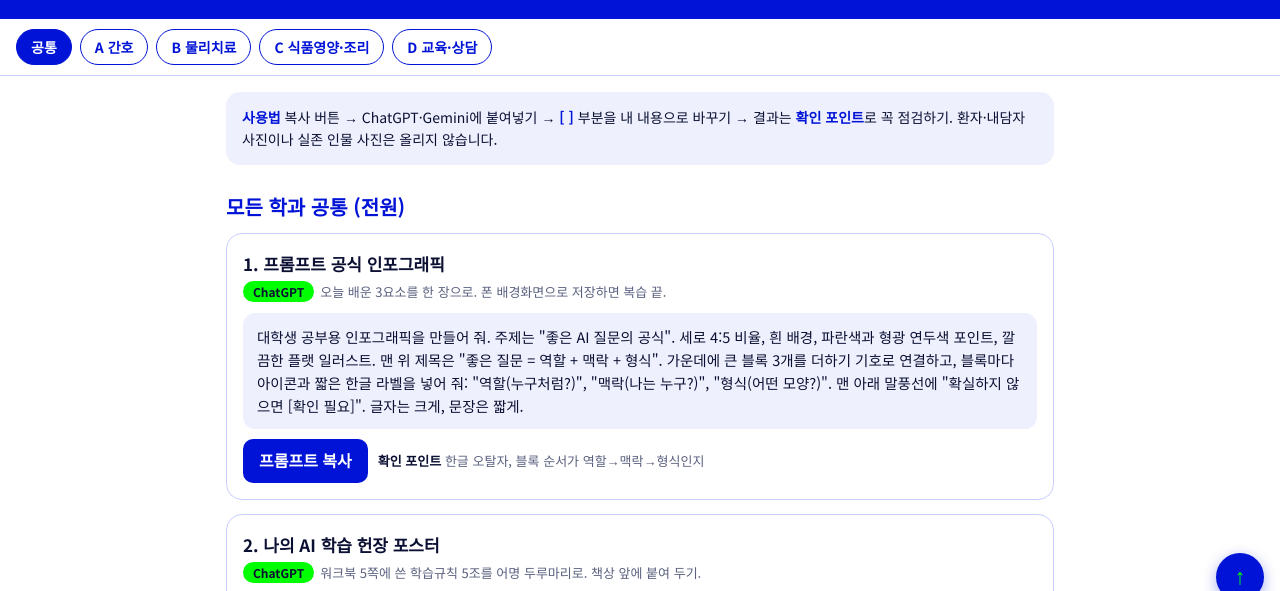
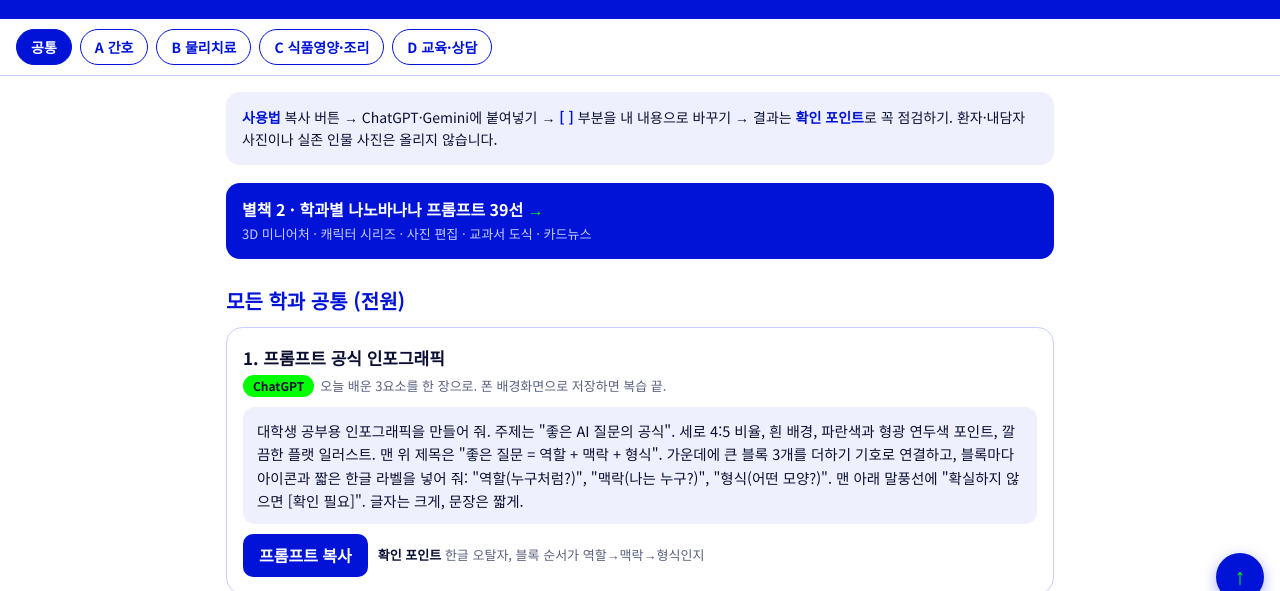
Before and after one commit to utonics/aid-level-1, a plain HTML site: page index.html in a window 1280 px wide. Shown: the part 183-774 px from the top of the page. Drawn offline with Linux system fonts and the light colour scheme.

Commit message:
Add files via upload

```diff
--- a/index.html
+++ b/index.html
@@ -43,6 +43,7 @@ footer{color:var(--muted);font-size:12.5px;text-align:center;padding:24px 16px 4
 <nav id="nav"></nav>
 <main>
 <div class="tip"><b>사용법</b> 복사 버튼 → ChatGPT·Gemini에 붙여넣기 → <b>[ ]</b> 부분을 내 내용으로 바꾸기 → 결과는 <b>확인 포인트</b>로 꼭 점검하기. 환자·내담자 사진이나 실존 인물 사진은 올리지 않습니다.</div>
+<a href="nanobanana.html" style="display:block;text-decoration:none;background:#0013D7;color:#fff;border-radius:14px;padding:14px 16px;margin-bottom:18px;font-weight:700">별책 2 · 학과별 나노바나나 프롬프트 39선 <span style="color:#00FF00">→</span><div style="font-weight:400;font-size:13px;color:#C9CEFF;margin-top:2px">3D 미니어처 · 캐릭터 시리즈 · 사진 편집 · 교과서 도식 · 카드뉴스</div></a>
 <div id="list"></div>
 <h2>그림을 고칠 때 쓰는 한 줄</h2><div class="chips" id="fu"></div>
 </main>
```
